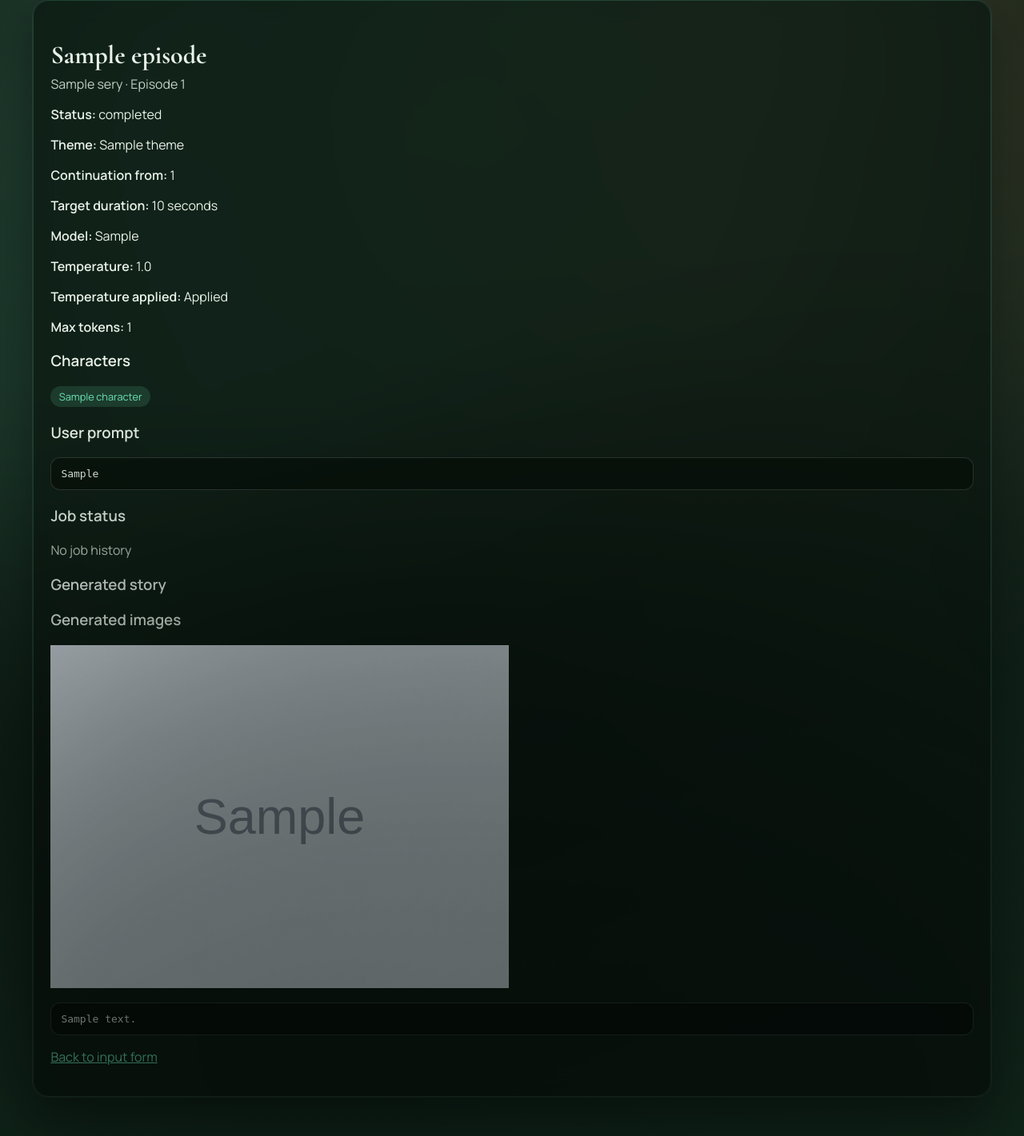
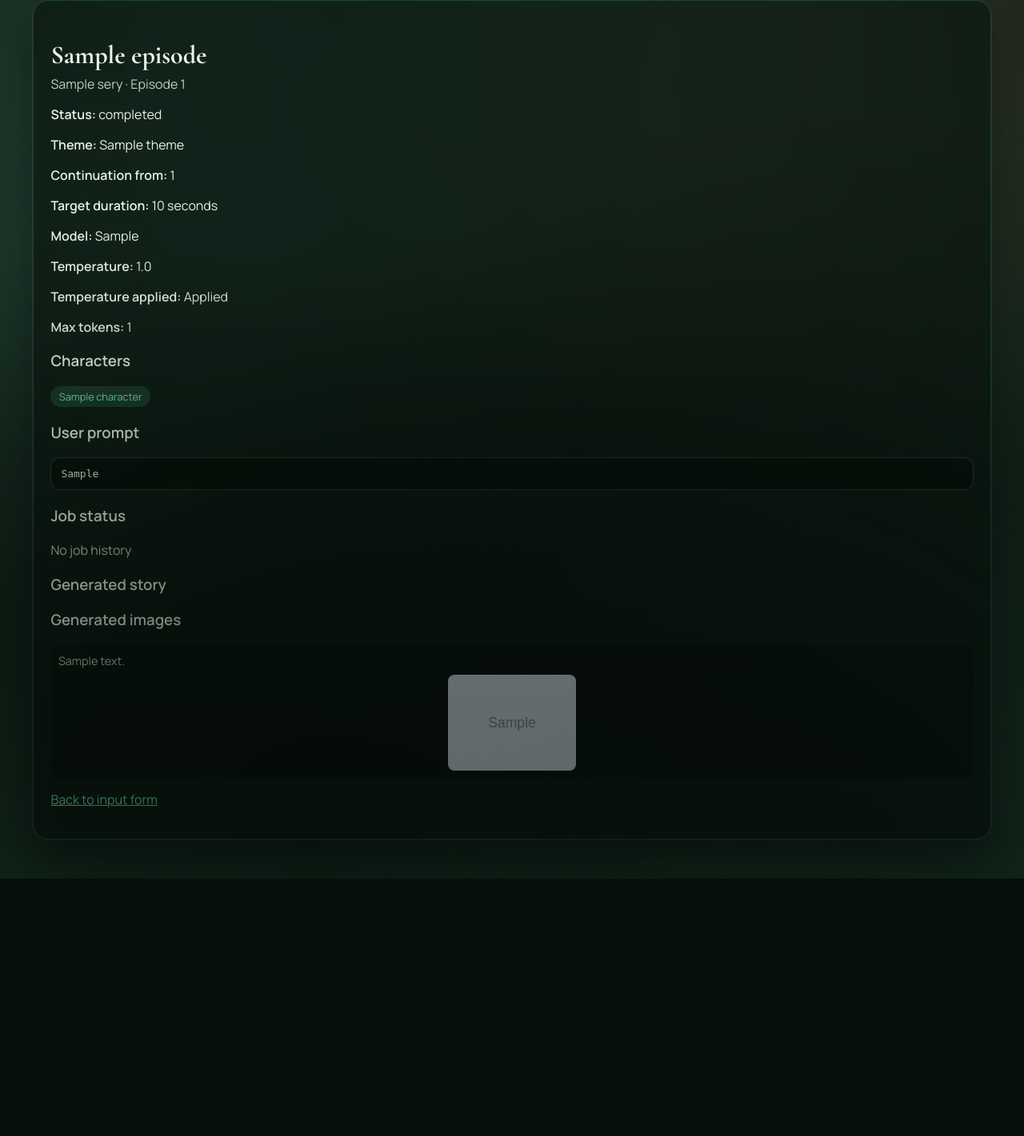
Before and after one commit to LeonvDetten/Automated_Multimedia_Storytelling, a FastAPI app: page /web/episodes/1 in a window 1280 px wide. Shown: the part 115-1536 px from the top of the page at 80% size. After the commit the page ends 1214 px from the top, so only its background shows below. Run offline with FastAPI, Linux system fonts and the light colour scheme; tables that the repository leaves empty hold one stand-in row (values such as "Sample post"); grey boxes marked "Sample" are stand-in pictures; some libraries are stand-ins or nearby versions.

Commit message:
prettier formating

```diff
--- a/app/static/css/app.css
+++ b/app/static/css/app.css
@@ -447,3 +447,44 @@ a {
     width: 100%;
   }
 }
+
+/* Small image cards with caption above */
+.episode-image-grid {
+  display: grid;
+  grid-template-columns: repeat(auto-fit, minmax(160px, 1fr));
+  gap: 12px;
+  width: 100%;
+}
+.episode-image-grid .image-card {
+  background: rgba(9,22,14,0.6);
+  padding: 0.6rem;
+  border-radius: 10px;
+  display: flex;
+  flex-direction: column;
+  gap: 0.5rem;
+  align-items: center;
+  overflow: hidden;
+}
+.image-caption {
+  font-size: 0.9rem;
+  color: var(--muted);
+  max-height: 6.5rem;
+  overflow: hidden;
+  text-overflow: ellipsis;
+  width: 100%;
+  white-space: pre-wrap;
+  word-break: break-word;
+}
+.episode-image img {
+  max-width: 160px;
+  width: 100%;
+  height: auto;
+  border-radius: 8px;
+  display: block;
+}
+
+@media (max-width: 700px) {
+  .episode-image img {
+    max-width: 100%;
+  }
+}
--- a/app/templates/episode_detail.html
+++ b/app/templates/episode_detail.html
@@ -61,11 +61,20 @@
   {% if episode.script_text %}
   {% if episode.image_urls %}
   <h3>Generated images</h3>
-  <div class="episode-image-grid" style="display:grid;grid-template-columns:repeat(2,1fr);gap:8px;">
-    {% for img in episode.image_urls.split('||') %}
-    <div class="episode-image">
-      <img src="{{ img }}" alt="Generated image {{ loop.index }}" style="width:100%;height:auto;" />
-    </div>
+  {% set images = episode.image_urls.split('||') %}
+  {% set paras = episode.script_text.split('\n\n') %}
+  {% set total = paras|length %}
+  <div class="episode-image-grid">
+    {% for i in range(0, images|length) %}
+      {% set start = ((i * total) // (images|length)) %}
+      {% set end = (((i + 1) * total) // (images|length)) %}
+      {% set caption = paras[start:end]|join('\n\n') %}
+      <div class="image-card">
+        <div class="image-caption">{{ caption }}</div>
+        <div class="episode-image">
+          <img src="{{ images[i] }}" alt="Generated image {{ i+1 }}" />
+        </div>
+      </div>
     {% endfor %}
   </div>
   {% elif episode.image_url %}
@@ -74,7 +83,10 @@
     <img src="{{ episode.image_url }}" alt="Generated image" style="max-width:100%;height:auto;" />
   </div>
   {% endif %}
+  {# Only show the full story text when no images are available #}
+  {% if not episode.image_urls and not episode.image_url %}
   <pre class="prompt-block">{{ episode.script_text }}</pre>
+  {% endif %}
   {% else %}
   <p class="muted-text">No generated story yet.</p>
   {% endif %}
```
